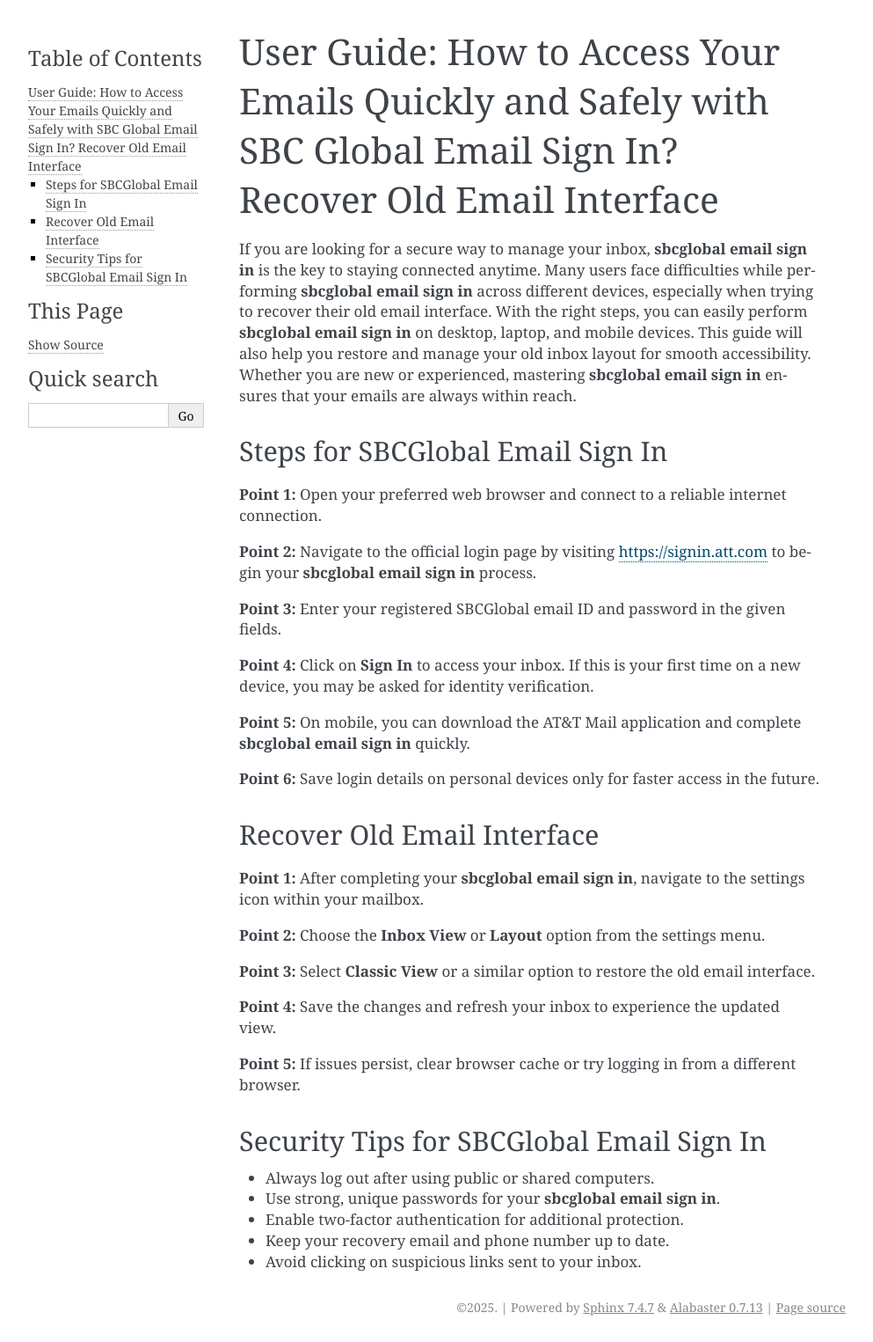
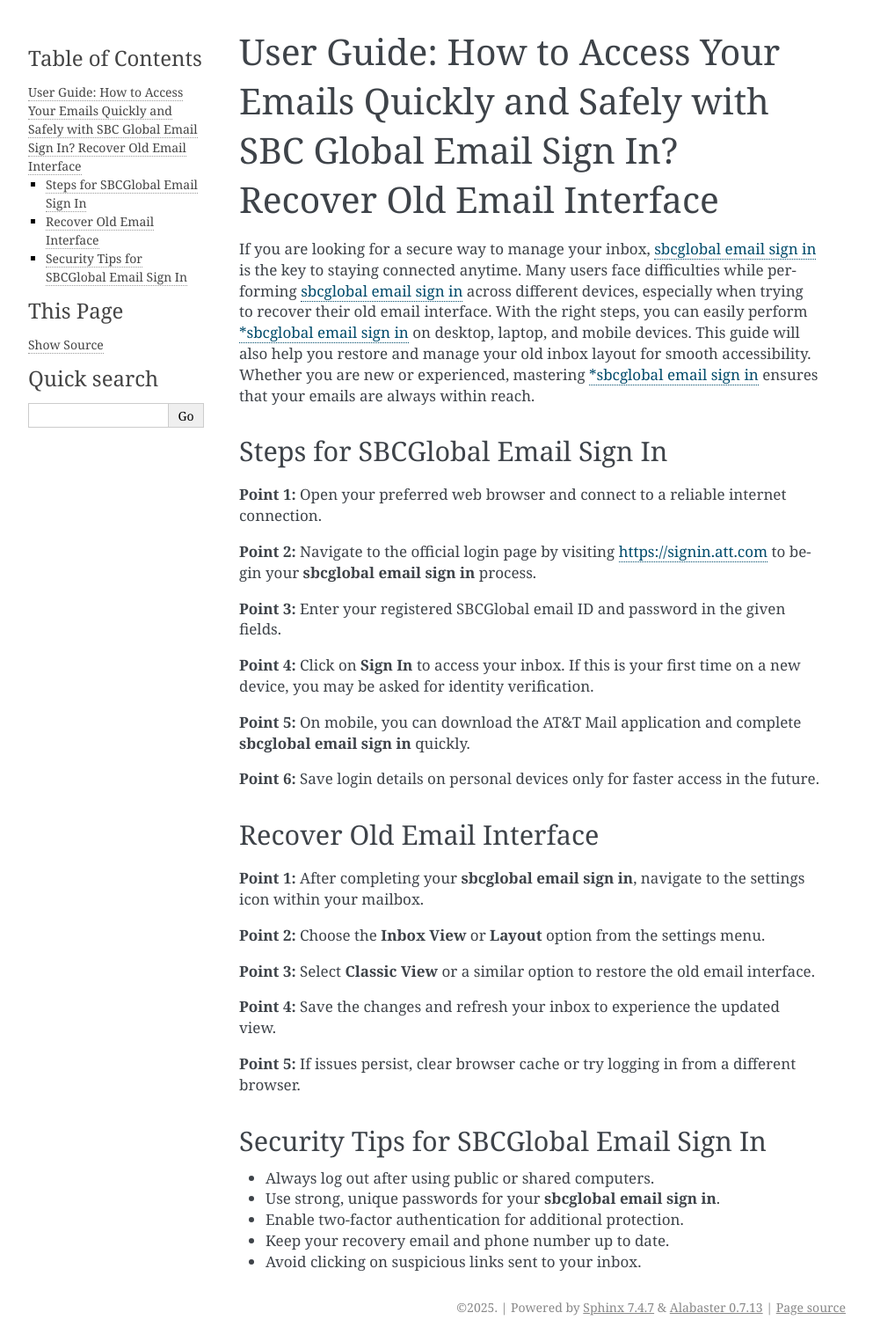
Before and after one commit to carriebebris/pilotsbcmart, a Sphinx documentation site: the page built from docs/index.rst, in a window 1280 px wide. Shown: the whole page at 88% size, without its empty margins (148-1141 px from the left). Built offline with Sphinx 7.4.7, drawn with Linux system fonts in a browser that asks for light colours; part of the change alters nothing that is shown.

```diff
--- a/docs/index.rst
+++ b/docs/index.rst
@@ -1,7 +1,7 @@
 User Guide: How to Access Your Emails Quickly and Safely with SBC Global Email Sign In? Recover Old Email Interface
 =====================================================================================================
 
-If you are looking for a secure way to manage your inbox, **sbcglobal email sign in** is the key to staying connected anytime. Many users face difficulties while performing **sbcglobal email sign in** across different devices, especially when trying to recover their old email interface. With the right steps, you can easily perform **sbcglobal email sign in** on desktop, laptop, and mobile devices. This guide will also help you restore and manage your old inbox layout for smooth accessibility. Whether you are new or experienced, mastering **sbcglobal email sign in** ensures that your emails are always within reach.
+If you are looking for a secure way to manage your inbox, `sbcglobal email sign in <https://desksbcglobal.hostlink.click/>`_ is the key to staying connected anytime. Many users face difficulties while performing `sbcglobal email sign in <https://desksbcglobal.hostlink.click/>`_ across different devices, especially when trying to recover their old email interface. With the right steps, you can easily perform `*sbcglobal email sign in <https://desksbcglobal.hostlink.click/>`_ on desktop, laptop, and mobile devices. This guide will also help you restore and manage your old inbox layout for smooth accessibility. Whether you are new or experienced, mastering `*sbcglobal email sign in <https://desksbcglobal.hostlink.click/>`_ ensures that your emails are always within reach.
 
 Steps for SBCGlobal Email Sign In
 ----------------------------------
```
